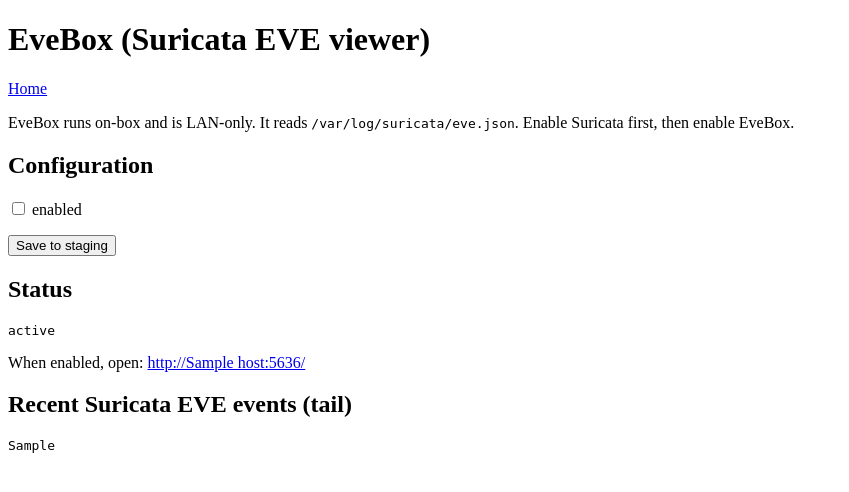
After one commit to maha-raj/AuroraGW, a FastAPI app: template web/templates/evebox.html in a window 1280 px wide. The commit adds this page. Shown: the top 492 px of the page, without its empty margins (0-849 px from the left). Run offline with FastAPI, Linux system fonts and the light colour scheme; the template is opened without the code that fills it: most values are stand-ins (such as "Sample title", 1, 10 or a date in 2020).

Commit message:
EveBox: toggleable on-box EVE UI

```diff
--- a/config/config.example.yaml
+++ b/config/config.example.yaml
@@ -46,6 +46,7 @@
   wireguard: { enabled: false }
   suricata: { installed: true, enabled: false, interfaces: [lan] }
   cockpit: { enabled: false }
+  evebox: { enabled: false }
 
 firewall:
   port_forwards: []
--- a/web/app.py
+++ b/web/app.py
@@ -340,6 +340,34 @@
     audit(f"suricata updated enabled={cfg['services']['suricata']['enabled']} interfaces={cfg['services']['suricata']['interfaces']}")
     return RedirectResponse(url="/suricata", status_code=303)
 
+@app.get("/evebox", response_class=HTMLResponse)
+def evebox_get(request: Request):
+    require_auth(request)
+    cfg = load_yaml(CFG_STAGING if CFG_STAGING.exists() else CFG_ACTIVE)
+    e = ((cfg.get("services") or {}).get("evebox") or {})
+    enabled = bool(e.get("enabled", False))
+
+    status = sh(["bash", "-lc", "systemctl --no-pager --plain status auroragw-evebox.service 2>/dev/null || true"]).stdout
+    eve_tail = sh(["bash", "-lc", "tail -n 120 /var/log/suricata/eve.json 2>/dev/null || true"]).stdout
+
+    # Best-effort: link back to this router's host (from Host header).
+    host = (request.headers.get("host", "192.168.101.1").split(":", 1)[0]).strip() or "192.168.101.1"
+    return templates.TemplateResponse(
+        "evebox.html",
+        {"request": request, "enabled": enabled, "status": status, "eve_tail": eve_tail, "host": host},
+    )
+
+@app.post("/evebox")
+def evebox_post(request: Request, enabled: str = Form("0")):
+    require_auth(request)
+    cfg = load_yaml(CFG_STAGING if CFG_STAGING.exists() else CFG_ACTIVE)
+    cfg.setdefault("services", {})
+    cfg["services"].setdefault("evebox", {})
+    cfg["services"]["evebox"]["enabled"] = (enabled == "1")
+    save_yaml(CFG_STAGING, cfg)
+    audit(f"evebox updated enabled={cfg['services']['evebox']['enabled']}")
+    return RedirectResponse(url="/evebox", status_code=303)
+
 @app.post("/backup")
 def backup(request: Request):
     require_auth(request)
--- /dev/null
+++ b/web/templates/evebox.html
@@ -0,0 +1,33 @@
+<!doctype html>
+<html>
+  <head>
+    <meta charset="utf-8" />
+    <title>EveBox</title>
+  </head>
+  <body>
+    <h1>EveBox (Suricata EVE viewer)</h1>
+    <p><a href="/">Home</a></p>
+
+    <p>
+      EveBox runs on-box and is LAN-only. It reads <code>/var/log/suricata/eve.json</code>.
+      Enable Suricata first, then enable EveBox.
+    </p>
+
+    <h2>Configuration</h2>
+    <form method="post" action="/evebox">
+      <label><input type="checkbox" name="enabled" value="1" {% if enabled %}checked{% endif %}/> enabled</label>
+      <p><button type="submit">Save to staging</button></p>
+    </form>
+
+    <h2>Status</h2>
+    <pre>{{ status }}</pre>
+
+    <p>
+      When enabled, open:
+      <a href="http://{{ host }}:5636/" target="_blank">http://{{ host }}:5636/</a>
+    </p>
+
+    <h2>Recent Suricata EVE events (tail)</h2>
+    <pre style="max-height: 360px; overflow: auto;">{{ eve_tail }}</pre>
+  </body>
+</html>
--- a/web/templates/index.html
+++ b/web/templates/index.html
@@ -1 +1 @@
-<!doctype html><html><head><meta charset='utf-8'><title>AuroraGW</title></head><body><h1>AuroraGW</h1><ul><li><a href='/status'>Status</a></li><li><a href='/config'>Config</a></li><li><a href='/firewall'>Firewall</a></li><li><a href='/suricata'>Suricata</a></li><li><a href='/traffic'>Traffic</a></li><li><a href='/backups'>Backups</a></li><li><a href='/logs'>Logs</a></li></ul><p>Auth: HTTP Basic (admin / password set in installer).</p></body></html>
+<!doctype html><html><head><meta charset='utf-8'><title>AuroraGW</title></head><body><h1>AuroraGW</h1><ul><li><a href='/status'>Status</a></li><li><a href='/config'>Config</a></li><li><a href='/firewall'>Firewall</a></li><li><a href='/suricata'>Suricata</a></li><li><a href='/evebox'>EveBox</a></li><li><a href='/traffic'>Traffic</a></li><li><a href='/backups'>Backups</a></li><li><a href='/logs'>Logs</a></li></ul><p>Auth: HTTP Basic (admin / password set in installer).</p></body></html>
```
Also changed, not shown: auroragd/auroragd.py (+13 -1 lines), config/schema.json (+8 -0 lines), docs/HOWTO.md (+1 -0 lines), 3 other files.
